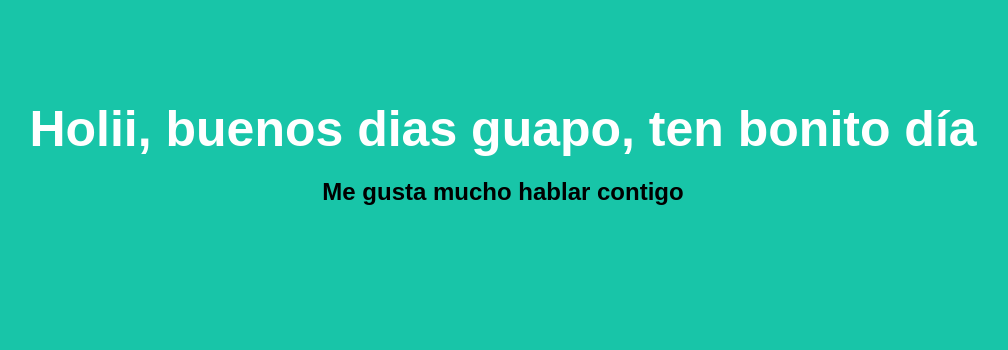
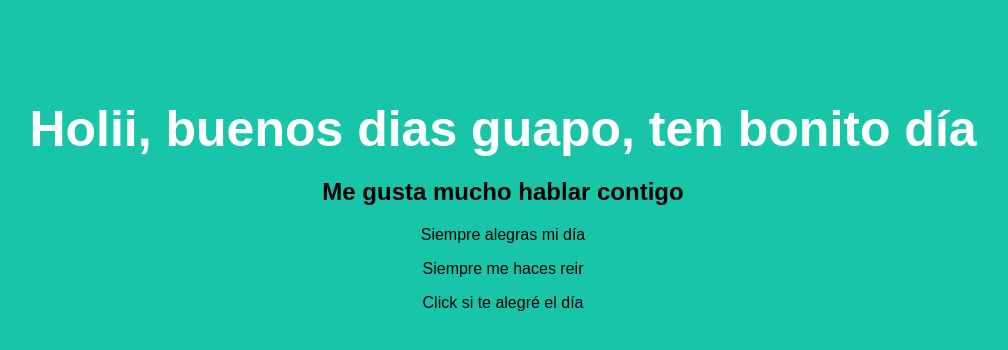
Before and after one commit to ameeerguez12/Ch54-miPrimerRepo, a plain HTML site: page index.html in a window 1280 px wide. Shown: the whole page, without its empty margins (137-1145 px from the left). Drawn offline with Linux system fonts and the light colour scheme.

Commit message:
feat: cambios pendientes de 2 parrafos y botton

```diff
--- a/index.html
+++ b/index.html
@@ -8,6 +8,10 @@
 <body>
   <h1>Holii, buenos dias guapo, ten bonito día</h1>
   <h2>Me gusta mucho hablar contigo</h2>
+  <p>Siempre alegras mi día</p>
+  <p>Siempre me haces reir</p>
+  <botton>Click si te alegré el día</botton>
+
 </body>
 
 </html>
```
